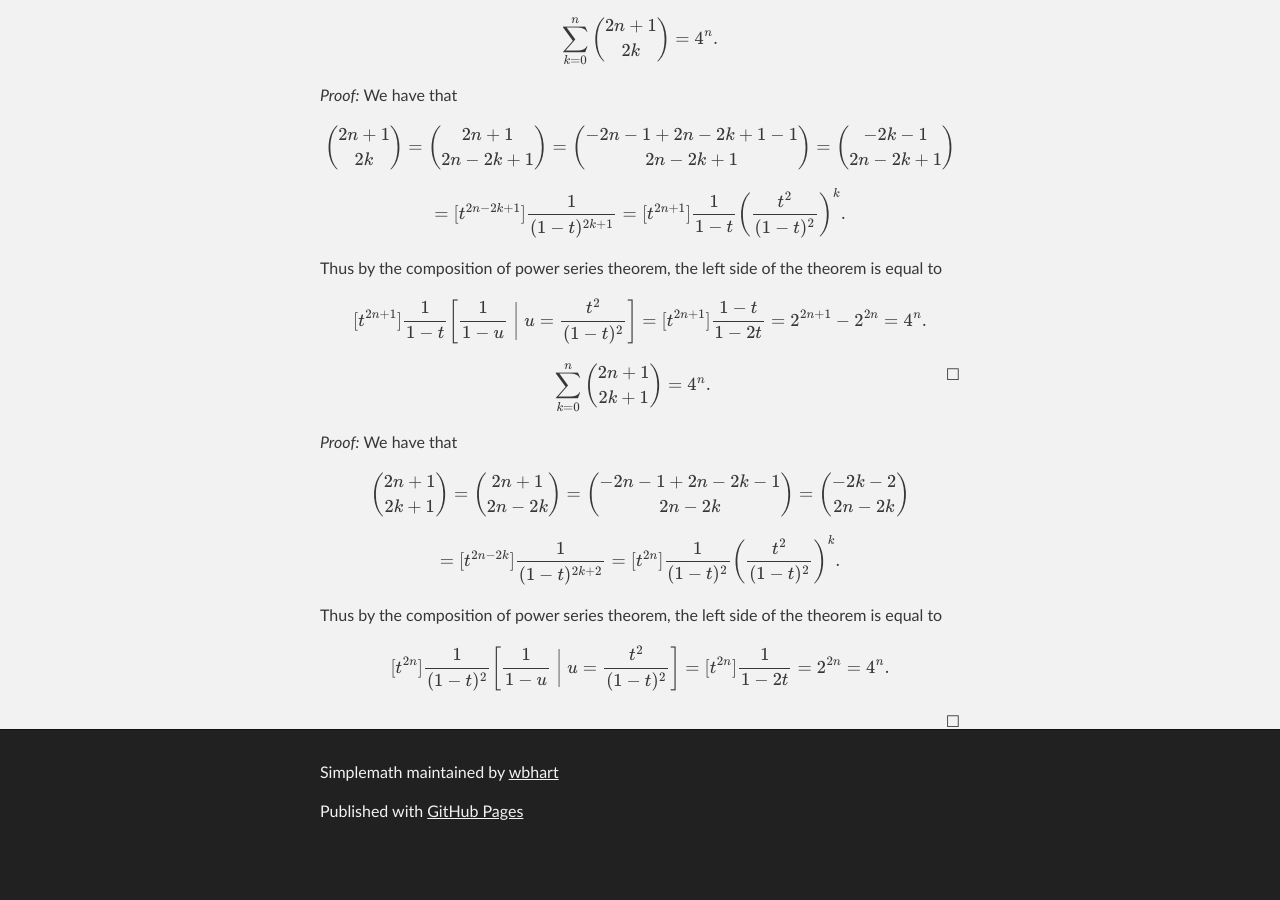
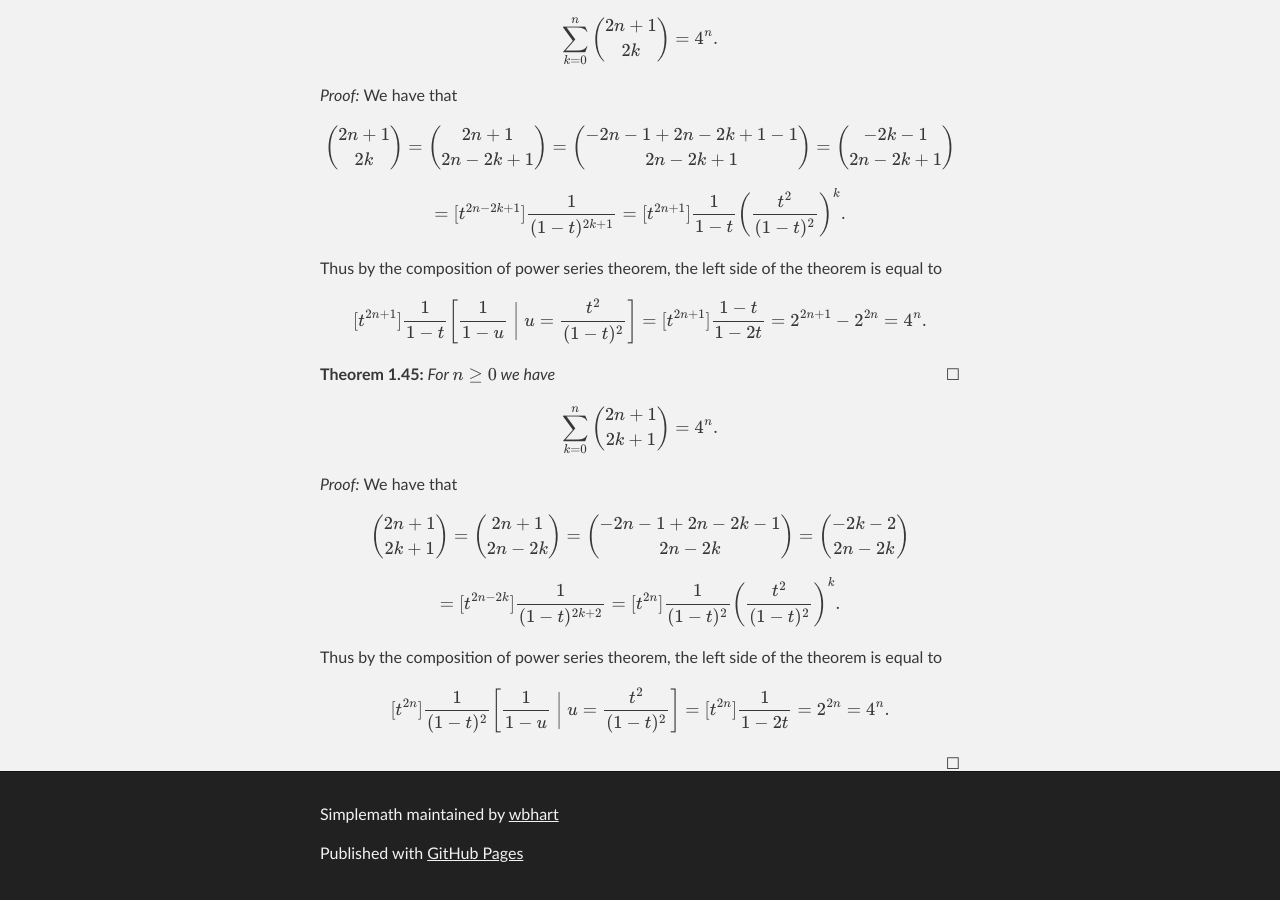
Before and after one commit to wbhart/SimpleMath, a Jekyll site: the page built from binomial.html, in a window 1280 px wide and 900 px high, scrolled down 13601 px. Built offline with Jekyll 4.4.1, drawn with Linux system fonts in a browser that asks for light colours; formulas are drawn with MathJax 3; before the commit the page ends 14459 px from its top, so only the background shows below that.

Commit message:
Update binomial.html

```diff
--- a/binomial.html
+++ b/binomial.html
@@ -480,6 +480,7 @@ $$[t^{2n + 1}] \frac{1}{1 - t} \left[\frac{1}{1 - u} \;\bigg|\; u = \frac{t^2}{(
 = [t^{2n + 1}] \frac{1 - t}{1 - 2t} = 2^{2n + 1} - 2^{2n} = 4^n.$$
 </proof>
 
+<theorem> For $n \geq 0$ we have
 $$\sum_{k = 0}^n \binom{2n + 1}{2k + 1} = 4^n.$$
 </theorem>
 
```
